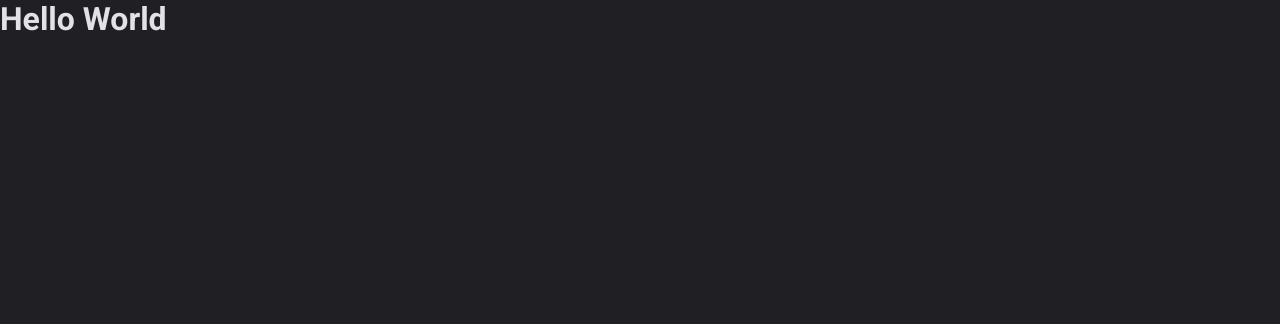
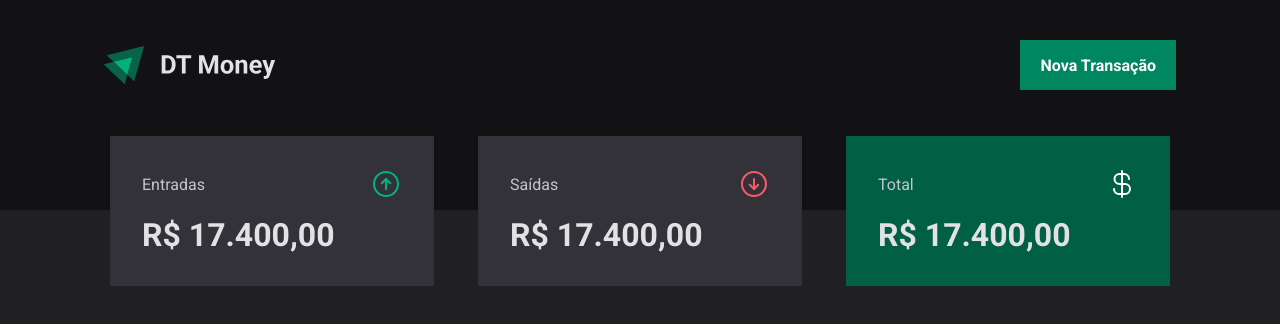
Before and after one commit to vian4dev/new-dtmoney, a React (Vite) app: page / in a window 1280 px wide. Shown: the top 324 px of the page. Built offline with nearby package versions, Linux system fonts and the light colour scheme.

Commit message:
Components Summary

```diff
--- a/package.json
+++ b/package.json
@@ -10,6 +10,7 @@
     "preview": "vite preview"
   },
   "dependencies": {
+    "phosphor-react": "^1.4.1",
     "react": "^18.2.0",
     "react-dom": "^18.2.0",
     "styled-components": "^5.3.10"
--- a/src/App.tsx
+++ b/src/App.tsx
@@ -1,14 +1,14 @@
 import { ThemeProvider } from "styled-components"
 import { defaultTheme } from "./styles/themes/default"
 import { GlobalStyle } from "./styles/global"
+import { Transactions } from "./pages/Transactions"
 
 export function App() {
   return (
     <ThemeProvider theme={defaultTheme}>
 
       <GlobalStyle/>
-
-      <h1>Hello World</h1>
+      <Transactions />
     </ThemeProvider>
   )
 }
--- /dev/null
+++ b/src/components/Header/index.tsx
@@ -0,0 +1,13 @@
+import { HeaderContainer, HeaderContent, NewTransactionButton } from "./styles";
+import logoImg from "../../assets/Logo.svg"
+
+export function Header() {
+    return (
+        <HeaderContainer>
+            <HeaderContent>
+                <img src={logoImg} alt="Logo"/>
+                <NewTransactionButton>Nova Transação</NewTransactionButton>
+            </HeaderContent>
+        </HeaderContainer>
+    )
+}
--- /dev/null
+++ b/src/components/Header/styles.ts
@@ -0,0 +1,32 @@
+import styled from 'styled-components'
+
+export const HeaderContainer = styled.header`
+background: ${props => props.theme['gray-900']};
+padding: 2.5rem 0 7.5rem 0;
+`;
+
+export const HeaderContent = styled.div`
+width: 100%;
+max-width: 1120px;
+margin: 0 auto;
+padding: 0 1.5rem;
+
+display: flex;
+justify-content: space-between;
+align-items: center;
+`;
+
+export const NewTransactionButton = styled.button`
+height: 50px;
+border: 0;
+background: ${props => props.theme['green-500']};
+color: ${props => props.theme.white};
+font-weight: bold;
+padding: 0 1.25rem;
+border-radius: pointer;
+cursor: pointer;
+&:hover {
+    background: ${props => props.theme['green-700']};
+    transition: background-color 0.2s;
+}
+`;
--- /dev/null
+++ b/src/components/Summary/index.tsx
@@ -0,0 +1,36 @@
+import { ArrowCircleDown, ArrowCircleUp, CurrencyDollar } from "phosphor-react"
+import { SummaryCard, SummaryContainer } from "./styles"
+
+export function Summary() {
+    return(
+        <SummaryContainer>
+            <SummaryCard>
+              <header>
+                <span>Entradas</span>
+                <ArrowCircleUp size={32} color="#00b37e"/>
+              </header>
+
+              <strong>R$ 17.400,00</strong>
+            </SummaryCard>
+
+
+            <SummaryCard>
+              <header>
+                <span>Saídas</span>
+                <ArrowCircleDown size={32} color="#f75a68"/>
+              </header>
+
+              <strong>R$ 17.400,00</strong>
+            </SummaryCard>
+
+            <SummaryCard variant="green">
+              <header>
+                <span>Total</span>
+                <CurrencyDollar size={32} color="#fff"/>
+              </header>
+
+              <strong>R$ 17.400,00</strong>
+            </SummaryCard>
+        </SummaryContainer>
+    )
+}
--- /dev/null
+++ b/src/components/Summary/styles.ts
@@ -0,0 +1,44 @@
+import styled, { css } from "styled-components";
+
+
+export const SummaryContainer = styled.section`
+width: 100%;
+max-width: 1120px;
+
+margin: 0 auto;
+padding: 0 1.5rem;
+
+display: grid;
+grid-template-columns: repeat(3, 1fr);
+gap: 2rem;
+
+margin-top: -5rem;
+
+`;
+
+interface SummaryCardProps {
+    variant?: 'green';
+}
+
+export const SummaryCard = styled.div<SummaryCardProps>`
+background: ${props => props.theme['gray-600']};
+margin: 6px;
+padding: 2rem;
+
+header {
+    display: flex;
+    align-items: center;
+    justify-content: space-between;
+    color: ${props => props.theme['gray-300']};
+}
+
+strong {
+    display: block;
+    margin-top: 1rem;
+    font-size: 2rem;
+}
+
+${props => props.variant === 'green' && css`
+   background: ${props => props.theme['green-700']};
+`}
+`;
--- /dev/null
+++ b/src/pages/Transactions/index.tsx
@@ -0,0 +1,11 @@
+import { Header } from "../../components/Header";
+import { Summary } from "../../components/Summary";
+
+export function Transactions() {
+    return(
+        <div>
+            <Header/>
+            <Summary/>
+        </div>
+    )
+}
```
Also changed, not shown: src/pages/Transactions/styles.ts (added), 1 other file (tests, documents, lock files or other folders).
